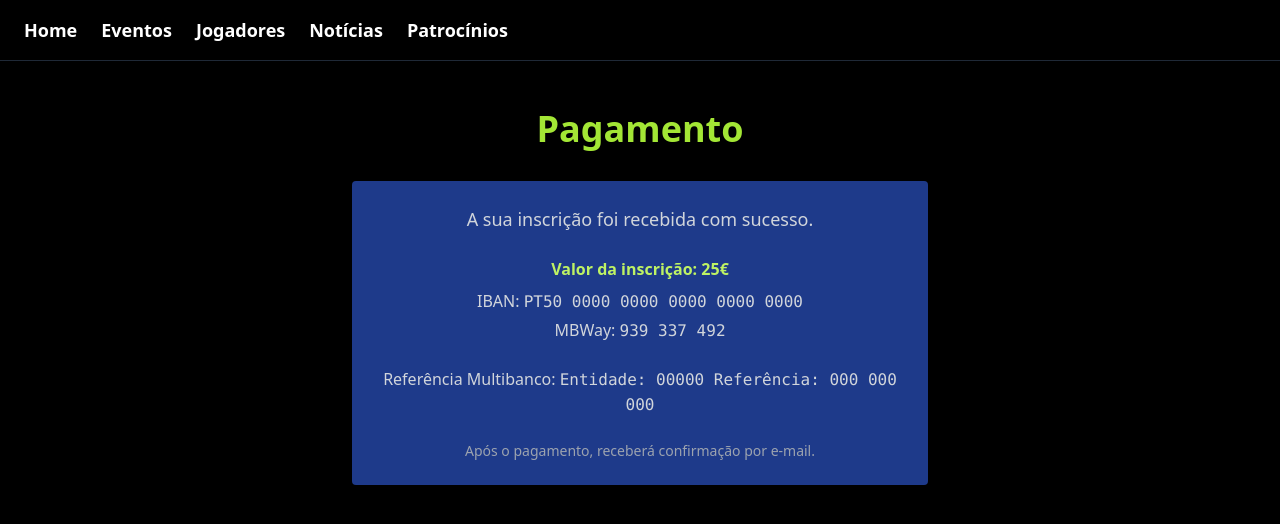
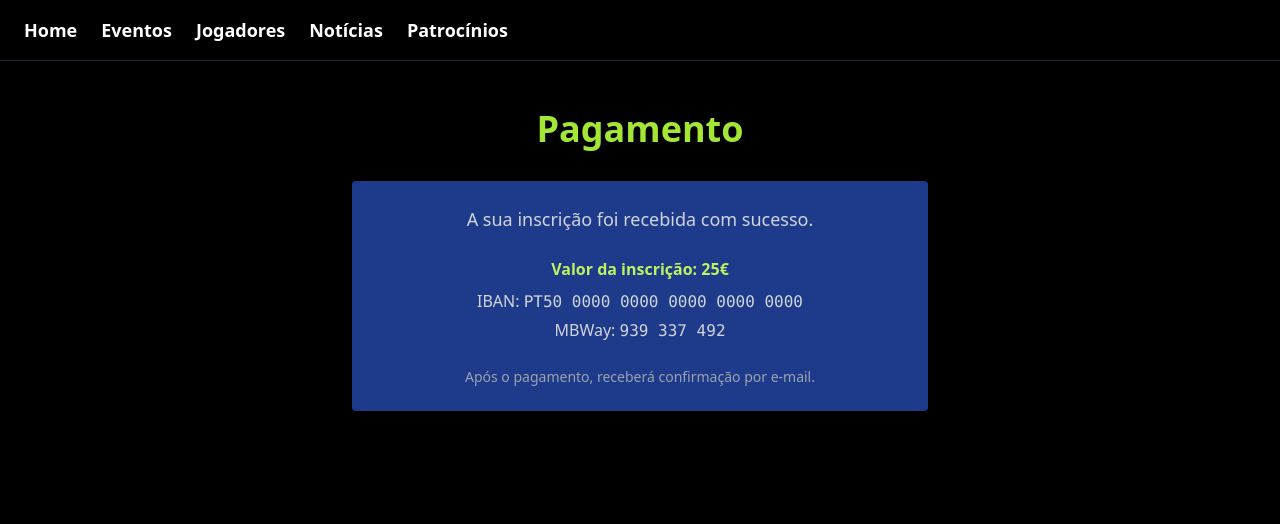
Before and after one commit to fernandesj99/FgolF, a Next.js app: page /pagamento in a window 1280 px wide. Shown: the top 524 px of the page. Built offline with nearby package versions, Linux system fonts and the light colour scheme.

Commit message:
Atualiza patrocinadores: troca GolfPro por J.Lindeberg e adiciona Mercedes

```diff
--- a/src/pages/pagamento.tsx
+++ b/src/pages/pagamento.tsx
@@ -12,7 +12,6 @@ export default function Pagamento() {
 
           <p className="text-gray-300 mb-1">IBAN: <span className="font-mono">PT50 0000 0000 0000 0000 0000</span></p>
           <p className="text-gray-300 mb-6">MBWay: <span className="font-mono">939 337 492</span></p>
-          <p className="text-gray-300 mb-6">Referência Multibanco: <span className="font-mono">Entidade: 00000 Referência: 000 000 000</span></p>
 
           <p className="text-sm text-gray-400">Após o pagamento, receberá confirmação por e-mail.</p>
         </div>
```
